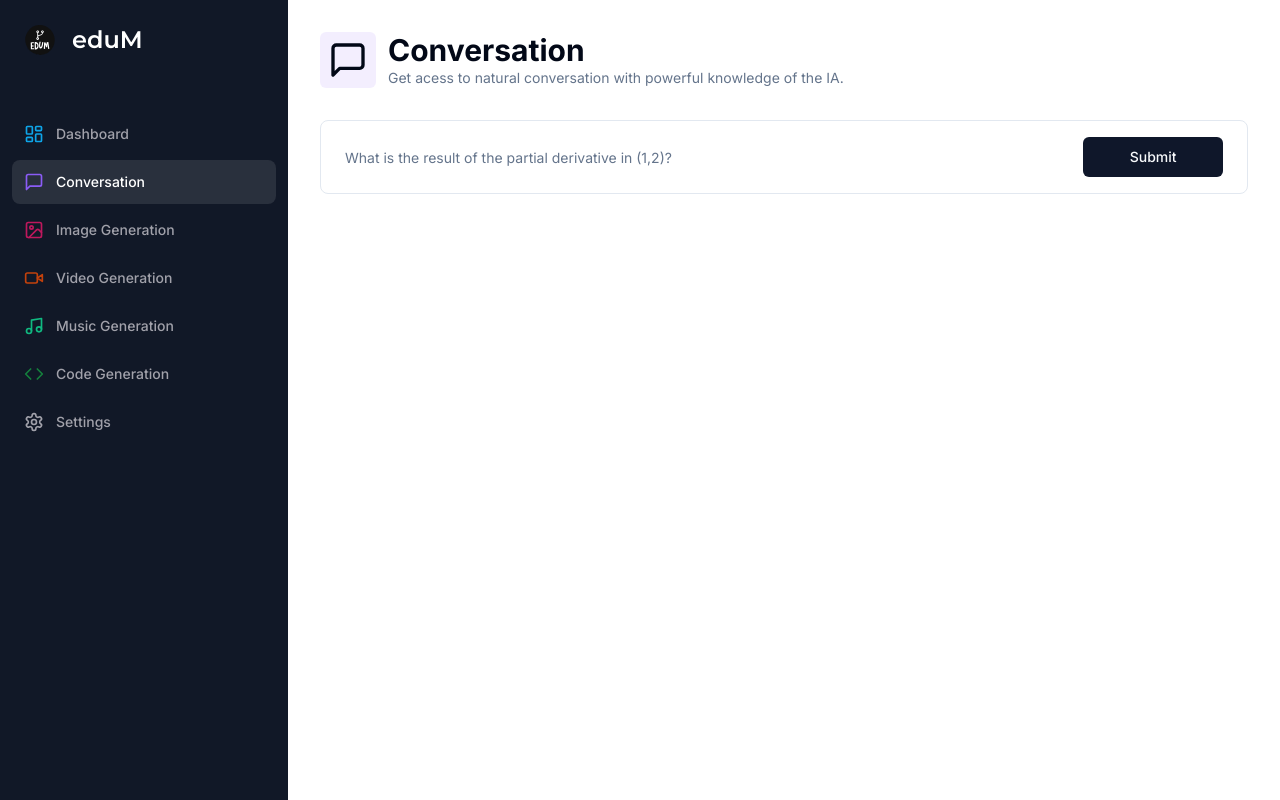
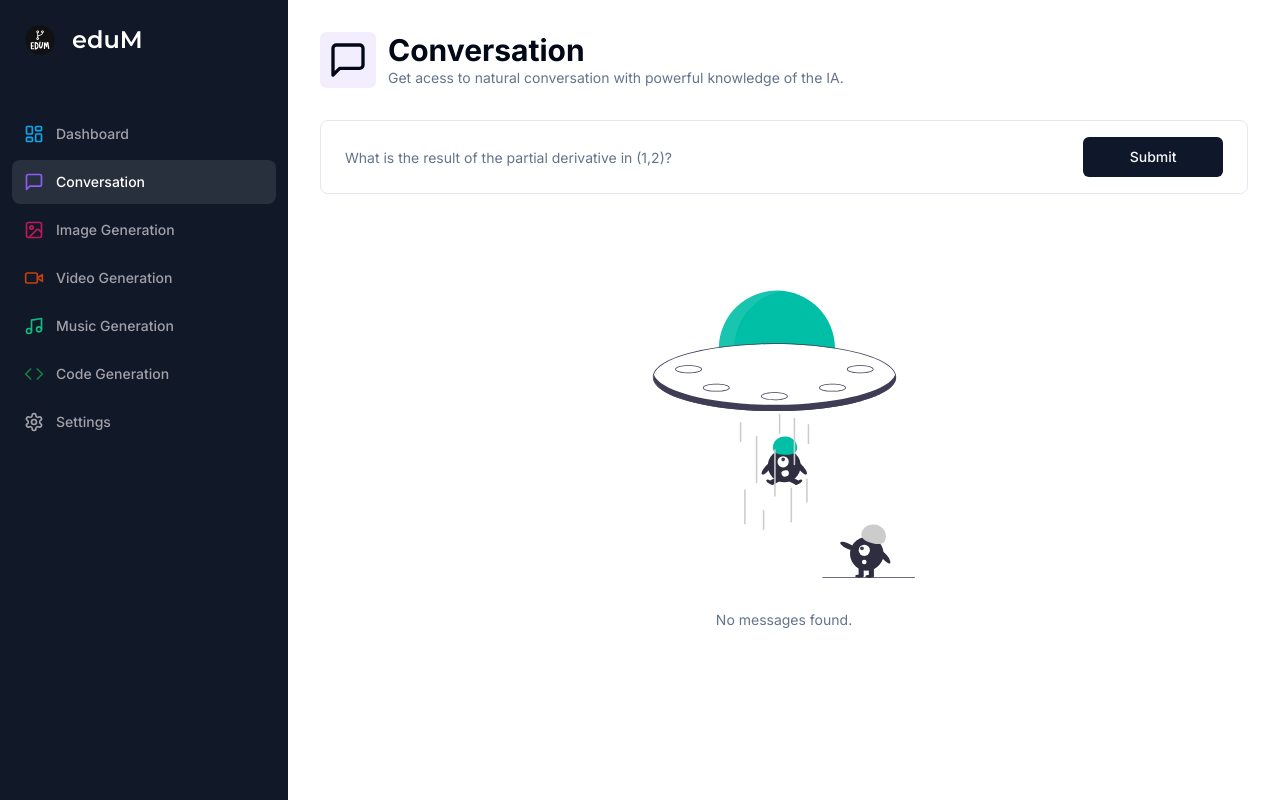
Before and after one commit to edumazzucco/ai-sass, a Next.js app: page /conversation in a window 1280 px wide. Built offline with nearby package versions, Linux system fonts and the light colour scheme.

Commit message:
feat: empty component

```diff
--- a/app/(dashboard)/(routes)/conversation/page.tsx
+++ b/app/(dashboard)/(routes)/conversation/page.tsx
@@ -16,6 +16,7 @@
 import axios from "axios";
 
 import OpenAI from "openai";
+import Empty from "@/components/empty";
 
 const ConversationPage = () => {
   const router = useRouter();
@@ -95,6 +96,9 @@
           </Form>
         </div>
         <div className="space-y-4 mt-4">
+          {messages.length === 0 && !isLoading && (
+            <Empty label="No messages found." />
+          )}
           <div className="flex flex-col-reverse gap-y-4">
             {messages.map((msg) => (
               <div key={msg.content}>
--- /dev/null
+++ b/components/empty.tsx
@@ -0,0 +1,18 @@
+import Image from "next/image";
+
+type EmptyProps = {
+  label: string;
+};
+
+export const Empty = ({ label }: EmptyProps) => {
+  return (
+    <div className="h-full p-20 flex flex-col items-center justify-center">
+      <div className="relative h-72 w-72">
+        <Image alt="Empty" fill src="/empty.svg" />
+      </div>
+      <p className="text-muted-foreground text-sm text-center mt-8">{label}</p>
+    </div>
+  );
+};
+
+export default Empty;
```
Also changed, not shown: public/empty.svg (added).
